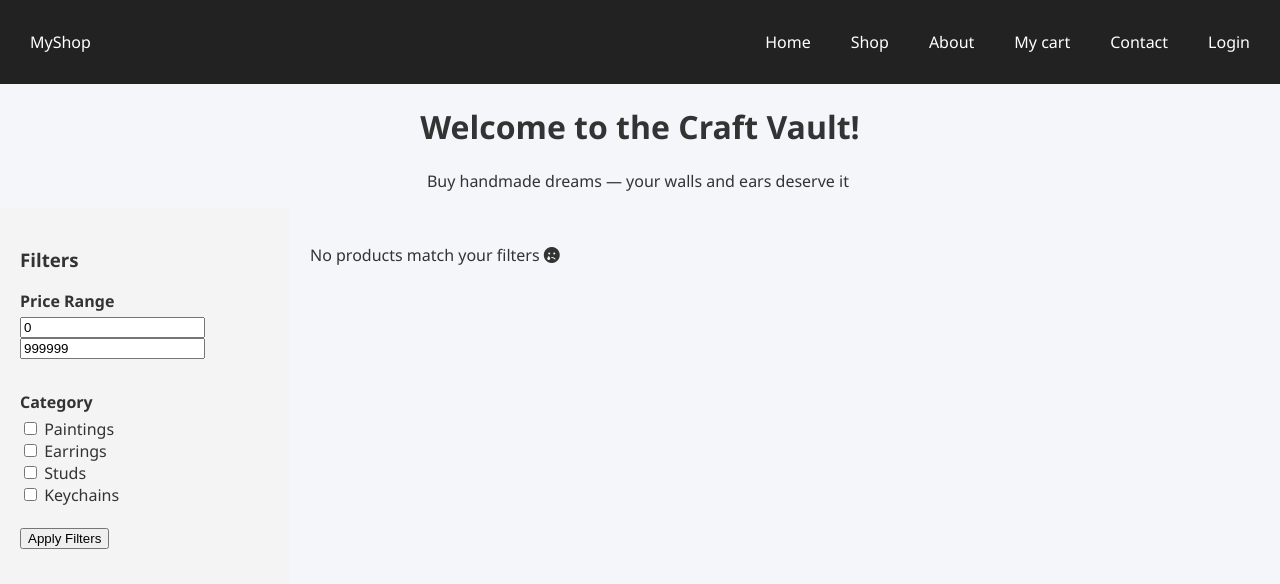
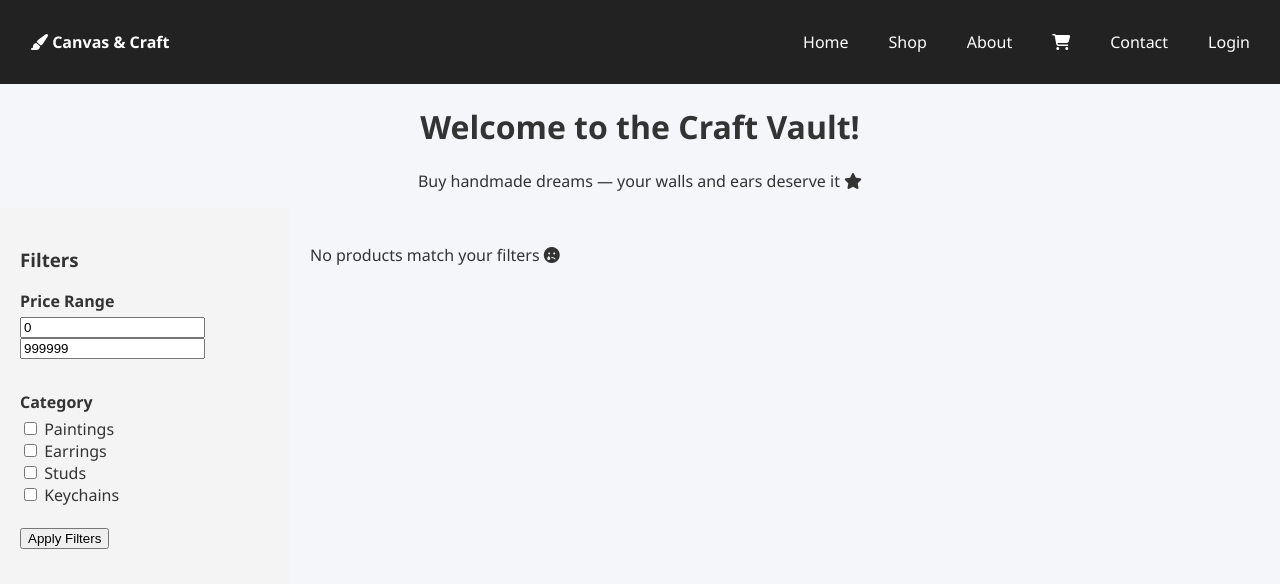
Before and after one commit to aleeza395/uniProject, a PHP site: page /shop.php in a window 1280 px wide. Shown: the top 584 px of the page. Run offline with PHP 8.4, Linux system fonts and the light colour scheme; data that the repository does not hold is empty.

Commit message:
updated icons

```diff
--- a/includes/header.php
+++ b/includes/header.php
@@ -1,10 +1,10 @@
 <nav class="navbar">
-    <div class="logo">MyShop</div>
+    <div class="logo"><strong><i class="fas fa-paint-brush"></i> Canvas & Craft</strong></div>
     <ul class="nav-links">
         <li><a href="index.php">Home</a></li>
         <li><a href="shop.php">Shop</a></li>
         <li><a href="about.php">About</a></li>
-        <li><a href="cart.php">My cart</a></li>
+        <li><a href="cart.php"><i class="fas fa-shopping-cart"></i></a></li>
         <li><a href="contact.php">Contact</a></li>
         <li><a href="login.php">Login</a></li>
     </ul>
--- a/shop.php
+++ b/shop.php
@@ -30,7 +30,7 @@
 <?php endif; ?>
 
     <h1 style="text-align:center;">Welcome to the Craft Vault!</h1>
-    <p style="text-align:center;">Buy handmade dreams — your walls and ears deserve it <i class="fa-solid fa-sparkles"></i></p>
+    <p style="text-align:center;">Buy handmade dreams — your walls and ears deserve it <i class="fas fa-star"></i></p>
 
     <div class="container">
 
@@ -66,7 +66,7 @@
     <input type="hidden" name="product_id" value="<?php echo $row['id']; ?>">
     <input type="hidden" name="product_name" value="<?php echo $row['name']; ?>">
     <input type="hidden" name="price" value="<?php echo $row['price']; ?>">
-    <button type="submit" class="add-cart">🛒</button>
+    <button type="submit" class="add-cart"><i class="fas fa-shopping-cart"></i></button>
 </form>
 
                     </div>
```
